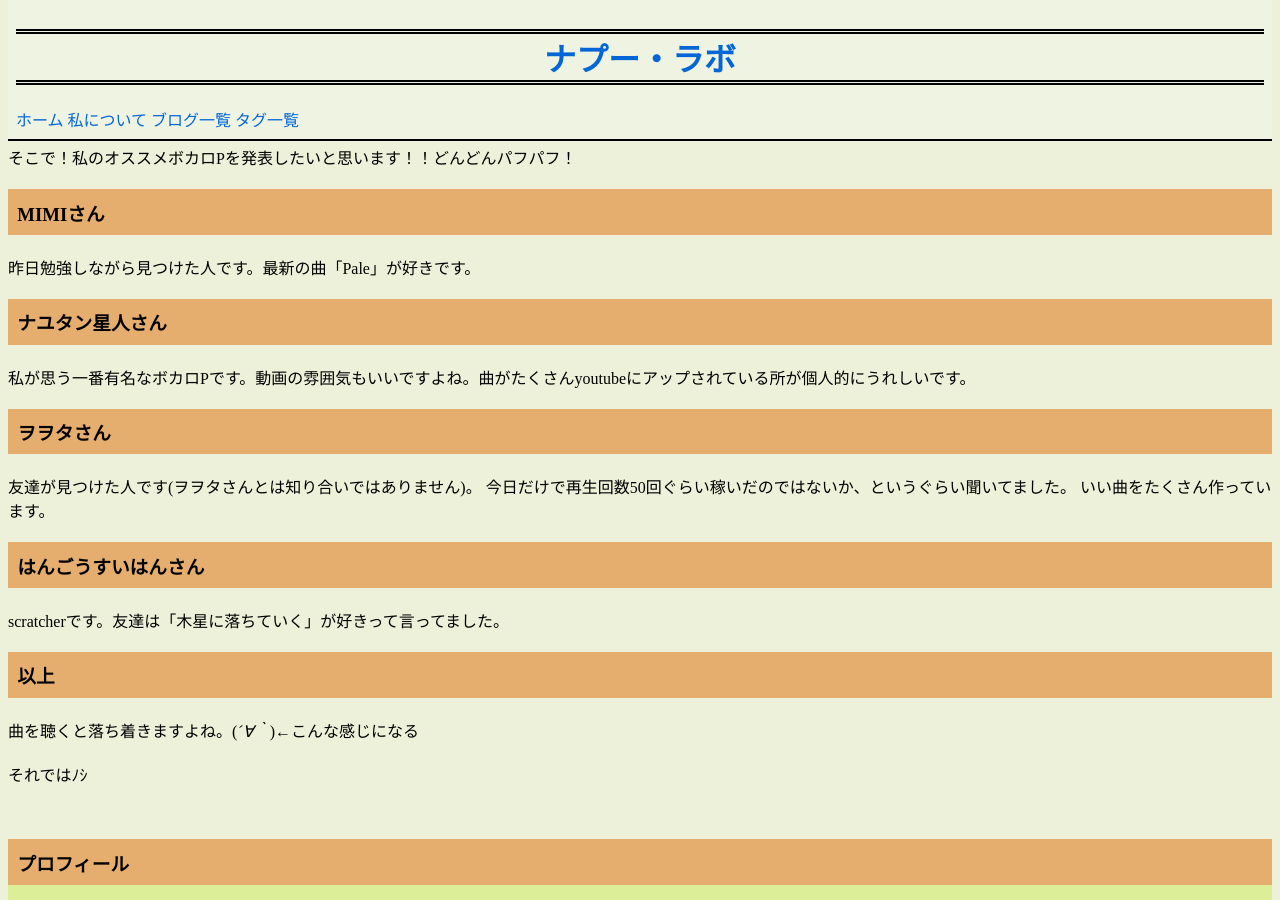
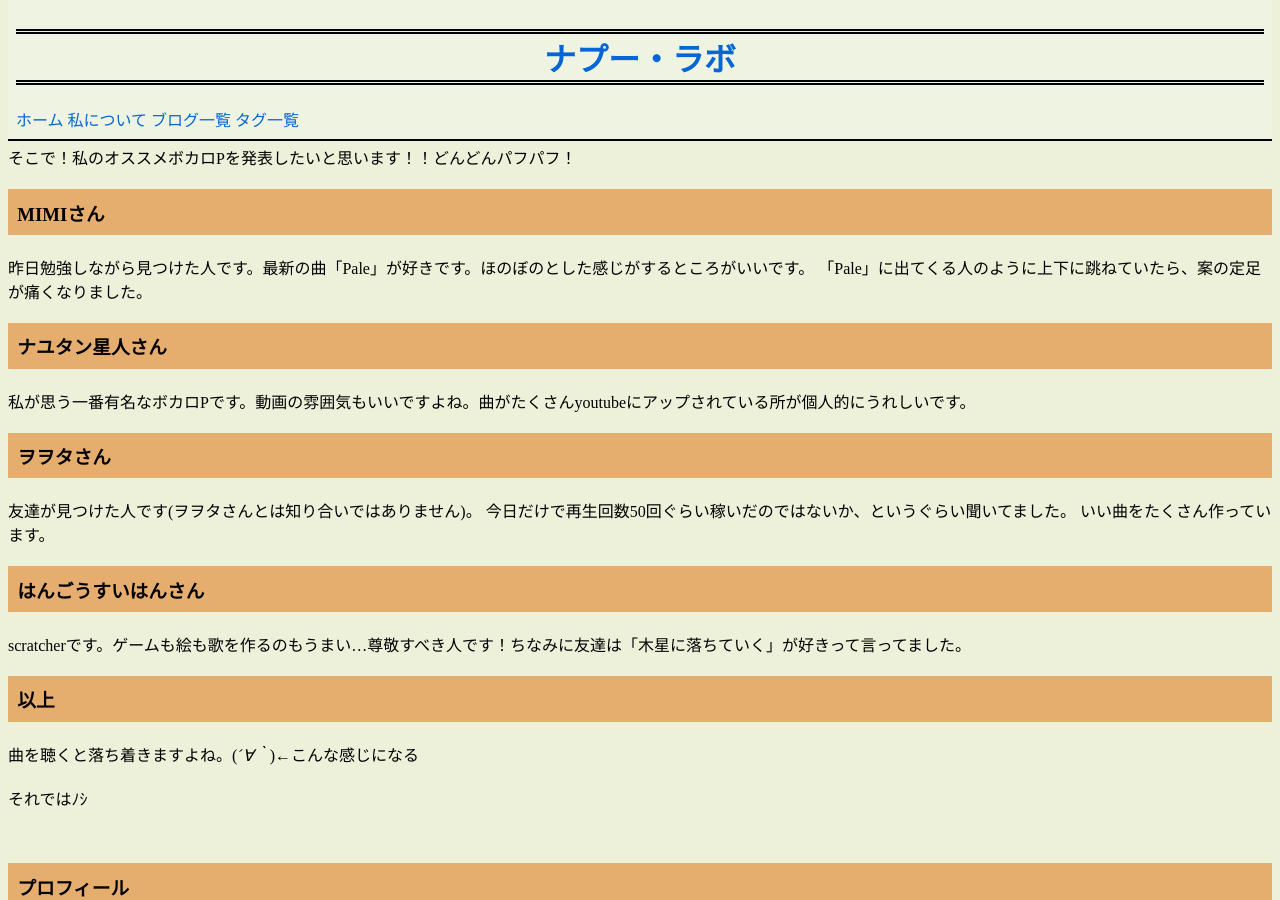
Before and after one commit to sirokurokumasan/sirokurokumasan.github.io, a Jekyll site: the page built from _posts/2021-1-12-ちょっとだけ更新しに来ただけ.md, in a window 1280 px wide and 900 px high, scrolled down 319 px. Built offline with Jekyll 4.4.1, drawn with Linux system fonts in a browser that asks for light colours.

Commit message:
Update 2021-1-12-ちょっとだけ更新しに来ただけ.md

```diff
--- a/_posts/2021-1-12-ちょっとだけ更新しに来ただけ.md
+++ b/_posts/2021-1-12-ちょっとだけ更新しに来ただけ.md
@@ -11,7 +11,8 @@ author: 日記
 
 ### MIMIさん
 
-昨日勉強しながら見つけた人です。最新の曲「Pale」が好きです。
+昨日勉強しながら見つけた人です。最新の曲「Pale」が好きです。ほのぼのとした感じがするところがいいです。
+「Pale」に出てくる人のように上下に跳ねていたら、案の定足が痛くなりました。
 
 ### ナユタン星人さん
 
@@ -25,7 +26,7 @@ author: 日記
 
 ### はんごうすいはんさん
 
-scratcherです。友達は「木星に落ちていく」が好きって言ってました。
+scratcherです。ゲームも絵も歌を作るのもうまい…尊敬すべき人です！ちなみに友達は「木星に落ちていく」が好きって言ってました。
 
 ### 以上
 
```
